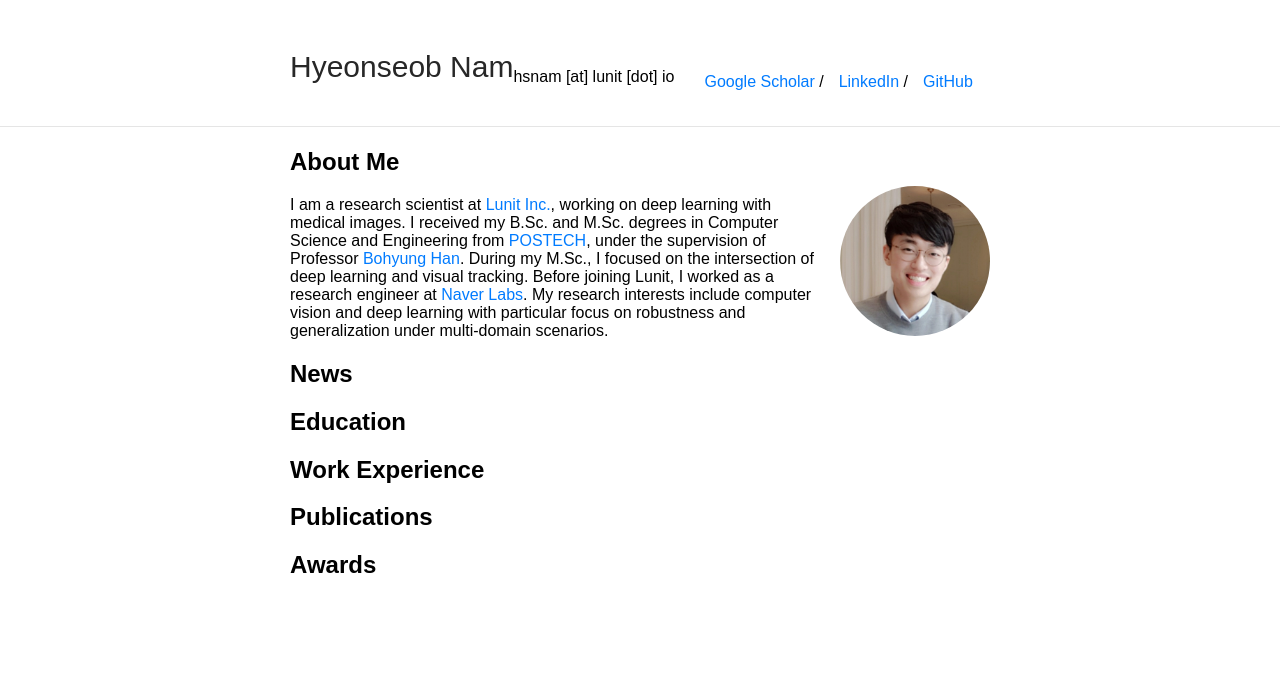
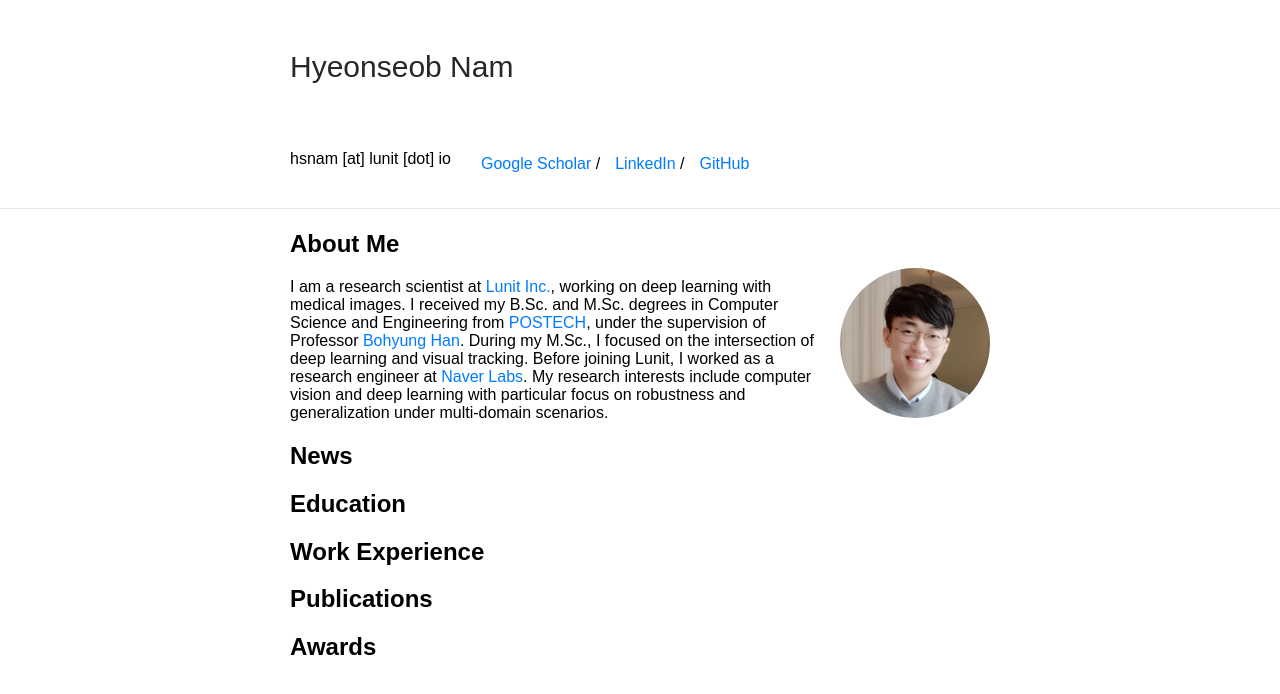
Before and after one commit to gholste/hyeonseobnam.github.io, a Jekyll site: the page built from index.md, in a window 1280 px wide. Shown: the top 694 px of the page. Built offline with Jekyll 4.4.1, drawn with Linux system fonts in a browser that asks for light colours.

Commit message:
Update default.html

```diff
--- a/_layouts/default.html
+++ b/_layouts/default.html
@@ -56,11 +56,9 @@
 <body>
     <div class="wrapper">
         <div class="navbar container">
-            {% if site.ins_logo %}
-                <img id="ins-logo" src="{{ site.ins_logo }}" />
-            {% endif %}
             <a id="author-name" class="alignable pull-left" href="{{ site.baseurl }}">{{ site.title }}</a>
-            <br>
+        </div>
+        <div class="navbar container">
             <id="email" class="alignable pull-left">{{ site.email }}</>
             <ul id="navlist" class="alignable pull-right navbar-ul">
                 {% for x in site.nav %}
```
